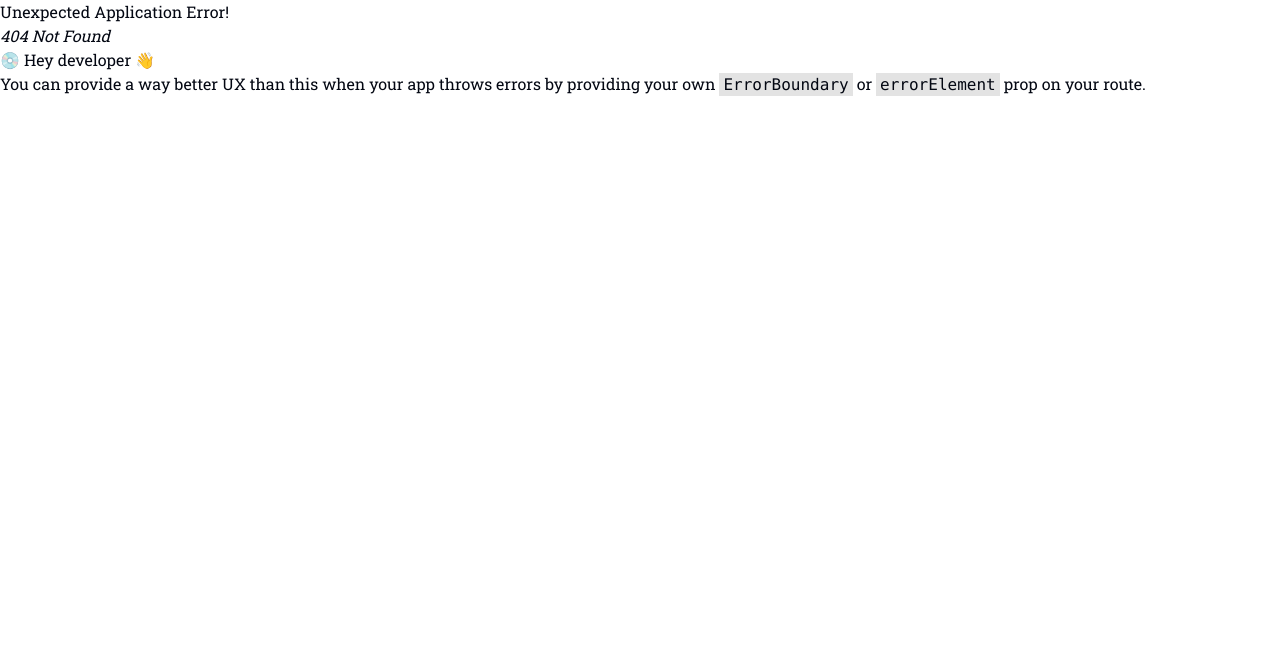
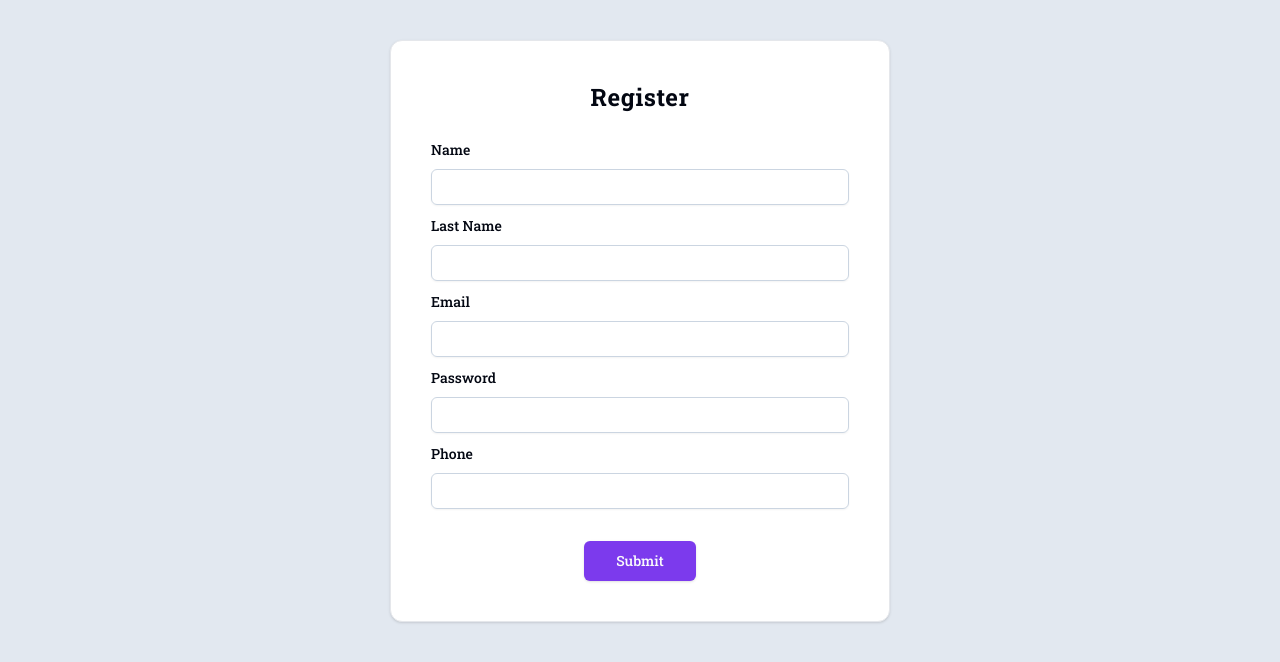
Before and after one commit to priyak1203/LeaveTracker, a React (Vite) app in the folder client/: page /register in a window 1280 px wide. Before the commit this address had no page. Shown: the top 662 px of the page. Built offline with nearby package versions, Linux system fonts and the light colour scheme.

Commit message:
register and login page basic ui

```diff
--- a/client/src/App.tsx
+++ b/client/src/App.tsx
@@ -1,5 +1,5 @@
 import { createBrowserRouter, RouterProvider } from 'react-router-dom';
-import { HomeLayout, LoginPage } from './pages';
+import { HomeLayout, Landing, Login, Register } from './pages';
 import {
   Balances,
   Dashboard,
@@ -17,9 +17,11 @@ const router = createBrowserRouter([
     path: '/',
     element: <HomeLayout />,
     children: [
-      { index: true, element: <LoginPage /> },
+      { index: true, element: <Landing /> },
+      { path: '/register', element: <Register /> },
+      { path: '/login', element: <Login /> },
       {
-        path: '/dashboard',
+        path: 'dashboard',
         element: <DashboardLayout />,
         children: [
           { index: true, element: <Dashboard /> },
@@ -30,7 +32,7 @@ const router = createBrowserRouter([
         ],
       },
       {
-        path: '/portal',
+        path: 'portal',
         element: <PortalLayout />,
         children: [
           { index: true, element: <Portal /> },
--- /dev/null
+++ b/client/src/pages/Landing.tsx
@@ -0,0 +1,22 @@
+import { Button } from '@/components/ui/button';
+import { Link } from 'react-router-dom';
+
+function Landing() {
+  return (
+    <div>
+      <h1 className="text-3xl  bg-slate-500 text-white p-8 text-center">
+        Leave Tracker App Login Page
+      </h1>
+      <div className="m-10 flex gap-8  w-[250px]">
+        <Button>
+          <Link to={'/register'}>Register</Link>
+        </Button>
+        <Button>
+          <Link to={'/login'}>Login</Link>
+        </Button>
+      </div>
+    </div>
+  );
+}
+
+export default Landing;
--- /dev/null
+++ b/client/src/pages/Login.tsx
@@ -0,0 +1,75 @@
+import { useForm } from 'react-hook-form';
+import { Button } from '@/components/ui/button';
+import { Card, CardContent, CardHeader, CardTitle } from '@/components/ui/card';
+import {
+  Form,
+  FormControl,
+  FormField,
+  FormItem,
+  FormLabel,
+} from '@/components/ui/form';
+import { Input } from '@/components/ui/input';
+
+function Login() {
+  const form = useForm();
+
+  return (
+    <div className="bg-slate-200 min-h-screen p-10 dark:bg-slate-800">
+      <Card className="w-[500px] mx-auto  p-4 ">
+        <CardHeader className="text-center">
+          <CardTitle className="tracking-wide font-bold text-2xl">
+            Login
+          </CardTitle>
+        </CardHeader>
+        <CardContent>
+          <Form {...form}>
+            <form className="space-y-2 border-slate-600">
+              <FormField
+                control={form.control}
+                name="email"
+                render={({ field }) => (
+                  <FormItem>
+                    <FormLabel>Email</FormLabel>
+                    <FormControl>
+                      <Input
+                        type="email"
+                        {...field}
+                        required
+                        className="border-slate-300"
+                      />
+                    </FormControl>
+                  </FormItem>
+                )}
+              />
+              <FormField
+                control={form.control}
+                name="password"
+                render={({ field }) => (
+                  <FormItem>
+                    <FormLabel>Password</FormLabel>
+                    <FormControl>
+                      <Input
+                        type="password"
+                        {...field}
+                        required
+                        className="border-slate-300"
+                      />
+                    </FormControl>
+                  </FormItem>
+                )}
+              />
+
+              <div className="flex pt-6">
+                <Button type="submit" className="mx-auto" size="lg">
+                  Submit
+                </Button>
+              </div>
+            </form>
+          </Form>
+        </CardContent>
+      </Card>
+    </div>
+  );
+}
+
+export default Login;
--- a/client/src/pages/LoginPage.tsx
+++ /dev/null
@@ -1,16 +0,0 @@
-import { Button } from '@/components/ui/button';
-
-function LoginPage() {
-  return (
-    <div>
-      <h1 className="text-3xl  bg-slate-500 text-white p-8 text-center">
-        Leave Tracker App Login Page
-      </h1>
-      <Button size="lg" className="m-20">
-        Login
-      </Button>
-    </div>
-  );
-}
-
-export default LoginPage;
--- /dev/null
+++ b/client/src/pages/Register.tsx
@@ -0,0 +1,123 @@
+import { Button } from '@/components/ui/button';
+import { Card, CardContent, CardHeader, CardTitle } from '@/components/ui/card';
+import {
+  Form,
+  FormControl,
+  FormField,
+  FormItem,
+  FormLabel,
+} from '@/components/ui/form';
+import { Input } from '@/components/ui/input';
+import { useForm } from 'react-hook-form';
+
+function Register() {
+  const form = useForm();
+
+  return (
+    <div className="bg-slate-200 min-h-screen p-10 dark:bg-slate-800">
+      <Card className="w-[500px] mx-auto  p-4 ">
+        <CardHeader className="text-center">
+          <CardTitle className="tracking-wide font-bold text-2xl">
+            Register
+          </CardTitle>
+        </CardHeader>
+        <CardContent>
+          <Form {...form}>
+            <form className="space-y-2 border-slate-600">
+              <FormField
+                control={form.control}
+                name="name"
+                render={({ field }) => (
+                  <FormItem>
+                    <FormLabel>Name</FormLabel>
+                    <FormControl>
+                      <Input
+                        type="text"
+                        {...field}
+                        required
+                        className="border-slate-300"
+                      />
+                    </FormControl>
+                  </FormItem>
+                )}
+              />
+              <FormField
+                control={form.control}
+                name="lastName"
+                render={({ field }) => (
+                  <FormItem>
+                    <FormLabel>Last Name</FormLabel>
+                    <FormControl>
+                      <Input
+                        type="text"
+                        {...field}
+                        className="border-slate-300"
+                      />
+                    </FormControl>
+                  </FormItem>
+                )}
+              />
+              <FormField
+                control={form.control}
+                name="email"
+                render={({ field }) => (
+                  <FormItem>
+                    <FormLabel>Email</FormLabel>
+                    <FormControl>
+                      <Input
+                        type="email"
+                        {...field}
+                        required
+                        className="border-slate-300"
+                      />
+                    </FormControl>
+                  </FormItem>
+                )}
+              />
+              <FormField
+                control={form.control}
+                name="password"
+                render={({ field }) => (
+                  <FormItem>
+                    <FormLabel>Password</FormLabel>
+                    <FormControl>
+                      <Input
+                        type="password"
+                        {...field}
+                        required
+                        className="border-slate-300"
+                      />
+                    </FormControl>
+                  </FormItem>
+                )}
+              />
+              <FormField
+                control={form.control}
+                name="phone"
+                render={({ field }) => (
+                  <FormItem>
+                    <FormLabel>Phone</FormLabel>
+                    <FormControl>
+                      <Input
+                        type="text"
+                        {...field}
+                        className="border-slate-300"
+                      />
+                    </FormControl>
+                  </FormItem>
+                )}
+              />
+              <div className="flex pt-6">
+                <Button type="submit" className="mx-auto" size="lg">
+                  Submit
+                </Button>
+              </div>
+            </form>
+          </Form>
+        </CardContent>
+      </Card>
+    </div>
+  );
+}
+
+export default Register;
--- a/client/src/pages/index.ts
+++ b/client/src/pages/index.ts
@@ -1,2 +1,4 @@
-export { default as LoginPage } from './LoginPage';
+export { default as Login } from './Login';
 export { default as HomeLayout } from './HomeLayout';
+export { default as Landing } from './Landing';
+export { default as Register } from './Register';
```
